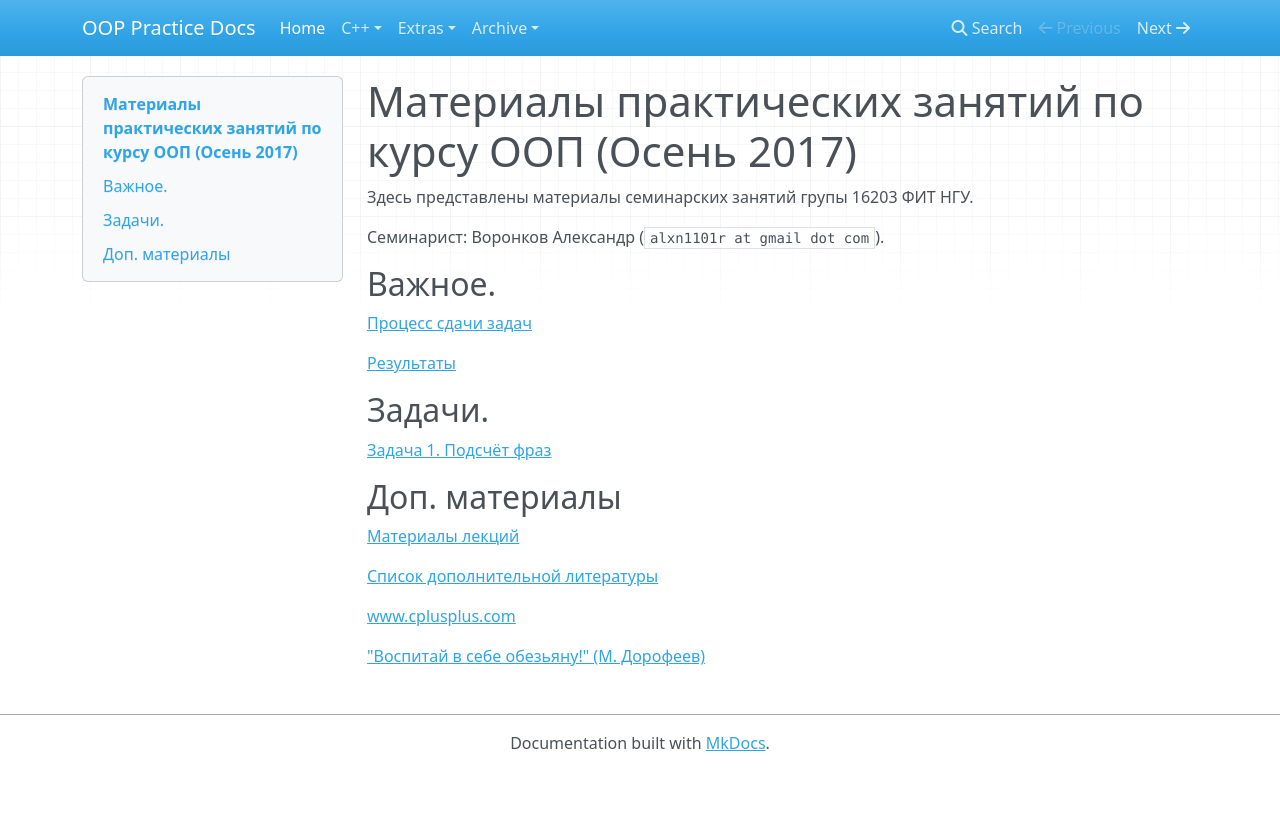
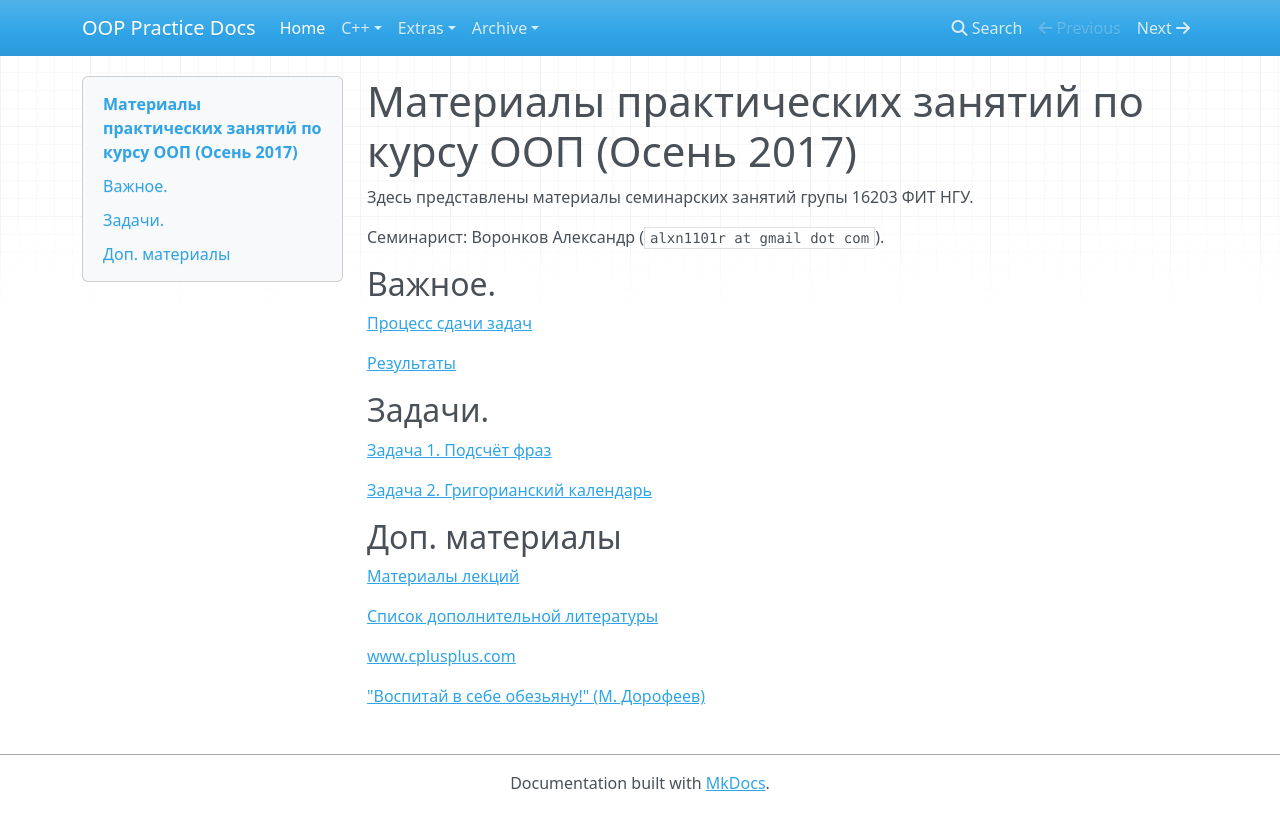
Before and after one commit to avoronkov/oop, an MkDocs documentation site: the page built from docs/index.md, in a window 1280 px wide. Shown: the top 830 px of the page. Built offline with MkDocs 1.6.1, drawn with Linux system fonts in a browser that asks for light colours; nearby versions of some CDN libraries; old or Windows-style settings are respelled for this version of MkDocs.

Commit message:
add task 2

```diff
--- a/docs/index.md
+++ b/docs/index.md
@@ -14,6 +14,8 @@
 
 [Задача 1. Подсчёт фраз](2017.cpp/task1/)
 
+[Задача 2. Григорианский календарь](https://docs.google.com/viewer?a=v&pid=sites&srcid=ZGVmYXVsdGRvbWFpbnxuZ3Vvb3B8Z3g6MjE0YmJhYmVlN2U4MTZjNQ)
+
 ## Доп. материалы
 
 [Материалы лекций](https://sites.google.com/site/nguoop/)
```
